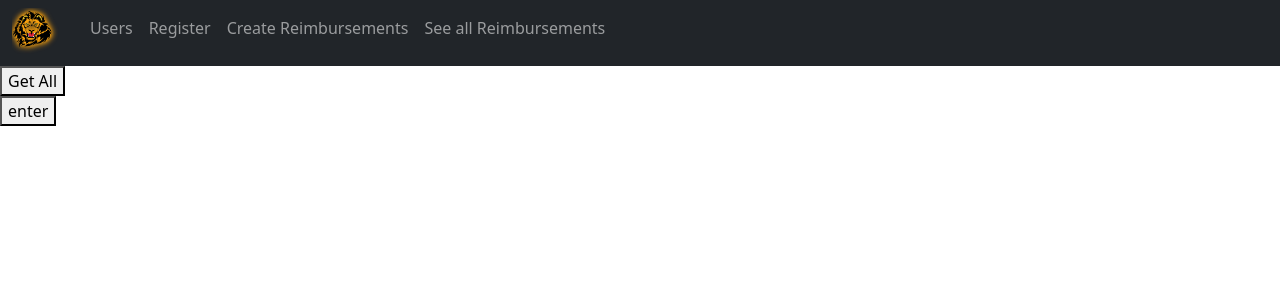
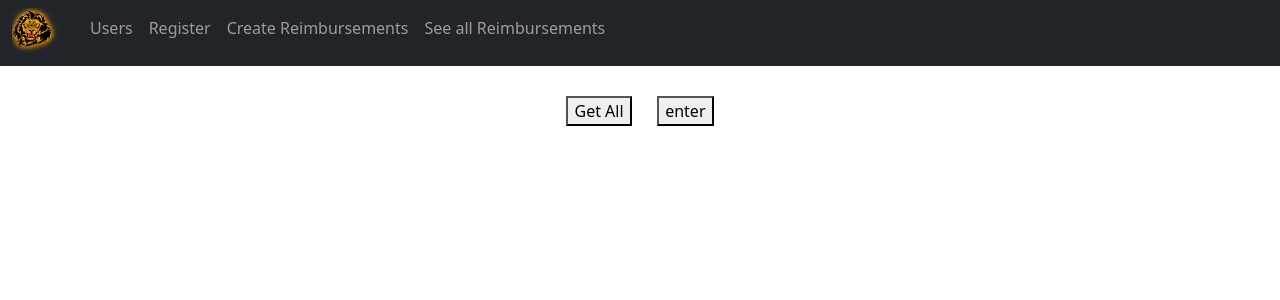
Before and after one commit to NickNSX/TeamBProject, an Angular app in the folder Frontend/Frontend/NRMSupport/: page /inputbox in a window 1280 px wide. Shown: the top 300 px of the page. Built offline with nearby package versions, Linux system fonts and the light colour scheme.

Commit message:
centered button deleted textfeild

```diff
--- a/Frontend/Frontend/NRMSupport/src/app/components/inputbox/inputbox.component.css
+++ b/Frontend/Frontend/NRMSupport/src/app/components/inputbox/inputbox.component.css
@@ -6,6 +6,25 @@
     padding-top: 300px;
     justify-content: center;
 
+}
+.buttonContainer{
+    display: flex;
+    padding-top: 30px;
+    text-align: center;
+
+    justify-content: center;
+    gap: 2%;
+    grid-template-columns: repeat(4 , 1fr);
+}
+.grid-cont{
+
+    position: relative;
+     /*display: flex;*/
+     margin: 5%;
+     width: 10vw;
+     display: inline-grid;
+     gap: 10%;
+    grid-template-columns: repeat(6 , 1fr);
 }
 .textbox-card{
     display: flex;
@@ -37,16 +56,7 @@ h2{
 
 }
 
-.grid-cont{
 
-    position: relative;
-     /*display: flex;*/
-     margin: 5%;
-     width: 10vw;
-     display: inline-grid;
-     gap: 10%;
-    grid-template-columns: repeat(6 , 1fr);
-}
 
 .Reimbursement{
 
--- a/Frontend/Frontend/NRMSupport/src/app/components/inputbox/inputbox.component.html
+++ b/Frontend/Frontend/NRMSupport/src/app/components/inputbox/inputbox.component.html
@@ -36,10 +36,18 @@
         </div>
     </div>
 
+
+
+
+<div class = "buttonContainer">
     <div class="buttonDiv">
         <button class="button1" (click)="getAllReim()">Get All</button>
     </div>
 
     <div class="buttonDiv">
-        <button class="button1" (click)="showReim()">enter</button>
+        <!--Origonal = dissapear <button class="button1" (click)="showReim()">enter</button>-->
+        <!-- <button class="button1" (click)="showReim()">enter</button> -->
+       <button class = "button1" (click)="showReim()">enter</button>
+        <!-- <button class="button1" >enter</button> -->
     </div>
+</div>
```
Also changed, not shown: Frontend/Frontend/NRMSupport/src/app/components/inputbox/inputbox.component.ts (line endings or trailing spaces), 1 other file (tests, documents, lock files or other folders).
